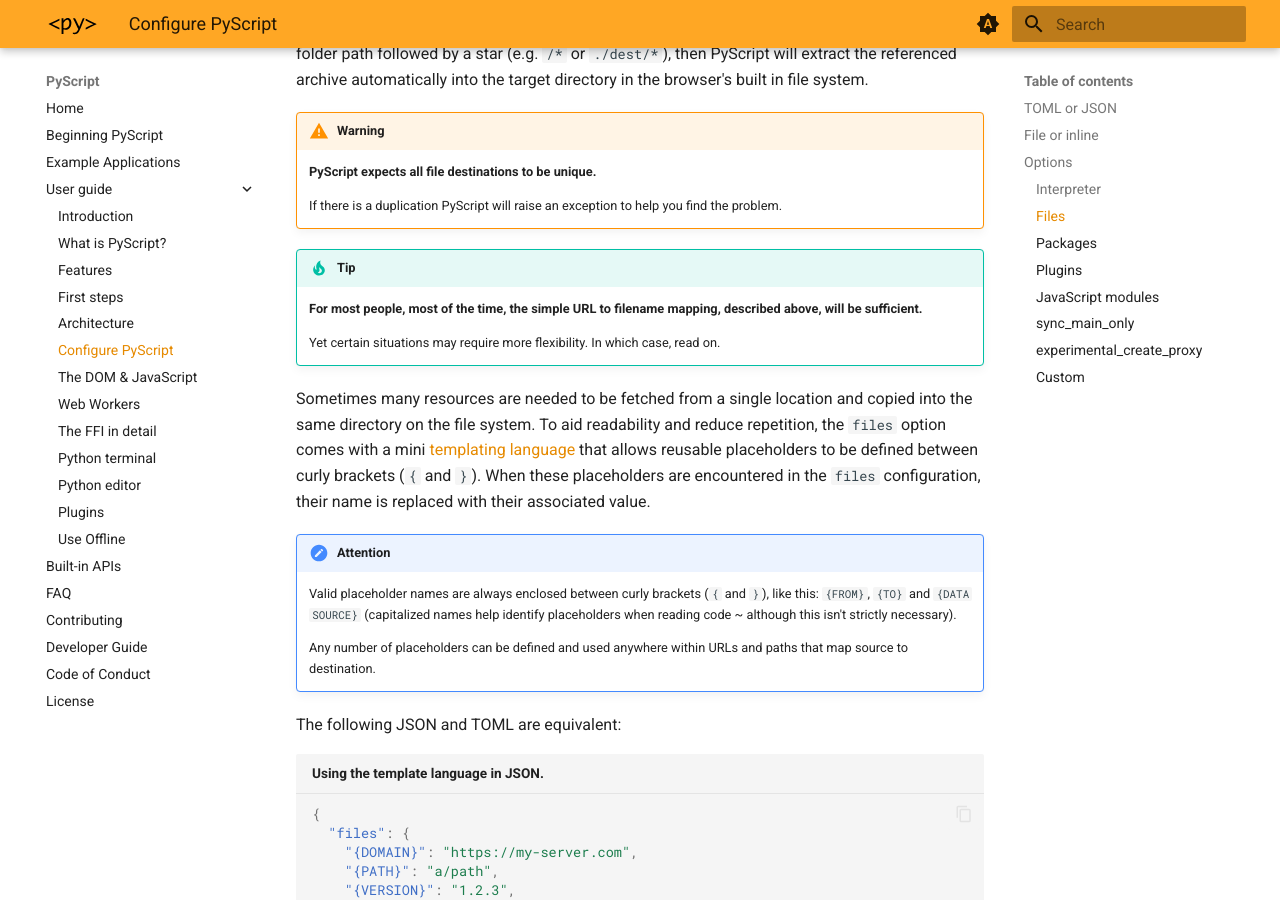
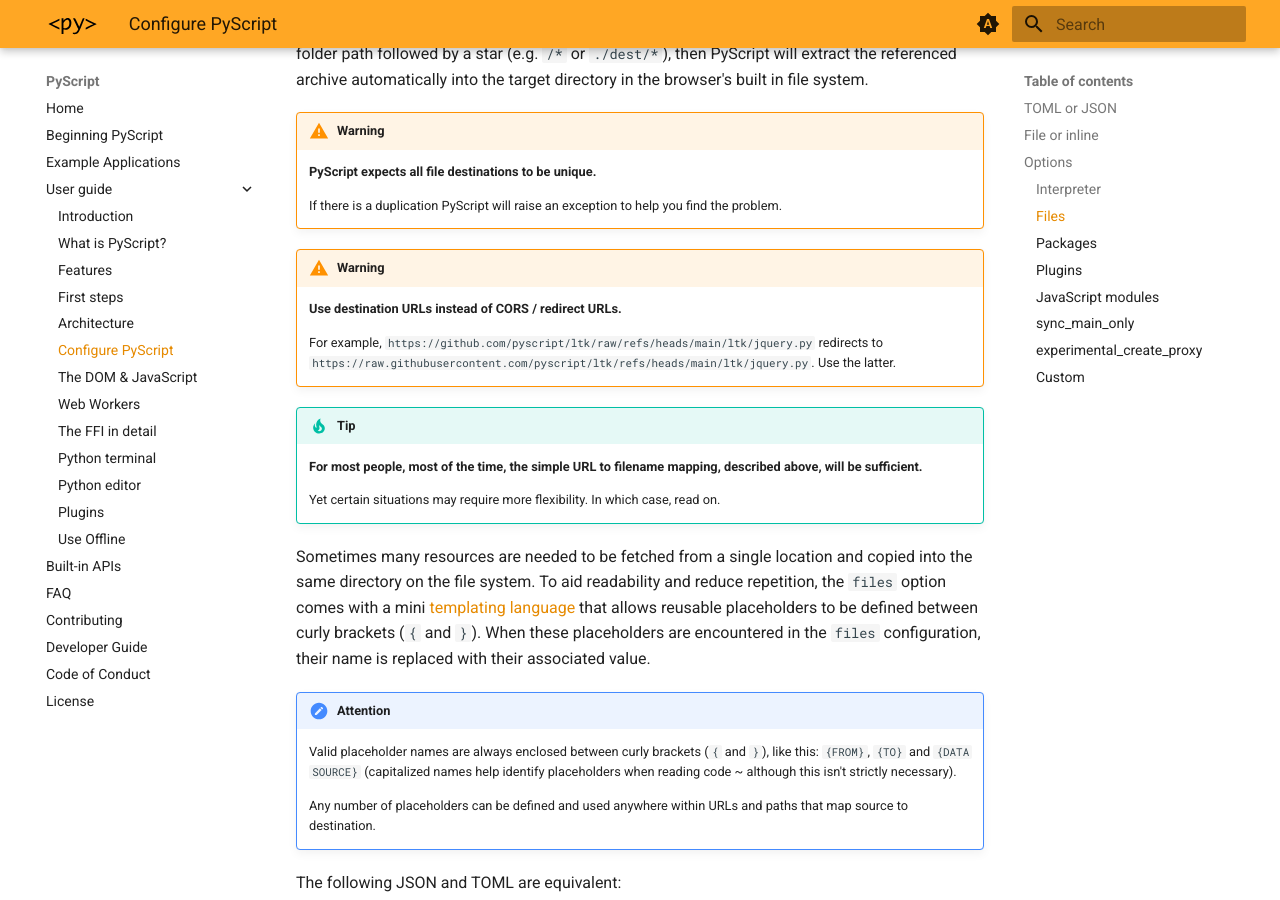
Before and after one commit to pyscript/docs, an MkDocs documentation site: the page built from docs/user-guide/configuration.md, in a window 1280 px wide and 900 px high, scrolled down 3622 px. Built offline with MkDocs 1.6.1 and Material for MkDocs 9.7.7, drawn with Linux system fonts in a browser that asks for light colours; the version menu is left out.

Commit message:
Update configuration.md with warning about CORS / redirect URLs
https://github.com/pyscript/pyscript/discussions/2244#discussioncomment-11312534

```diff
--- a/docs/user-guide/configuration.md
+++ b/docs/user-guide/configuration.md
@@ -173,6 +173,12 @@ into the target directory in the browser's built in file system.
 
     If there is a duplication PyScript will raise an exception to help you find
     the problem.
+
+!!! warning
+    **Use destination URLs instead of CORS / redirect URLs.**
+
+    For example, `https://github.com/pyscript/ltk/raw/refs/heads/main/ltk/jquery.py`
+    redirects to `https://raw.githubusercontent.com/pyscript/ltk/refs/heads/main/ltk/jquery.py`. Use the latter.
 
 !!! tip
 
```
